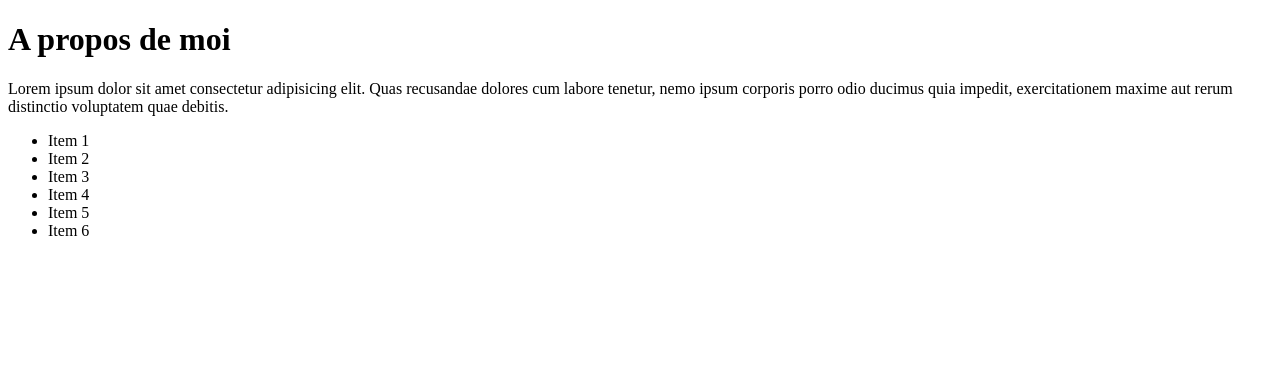
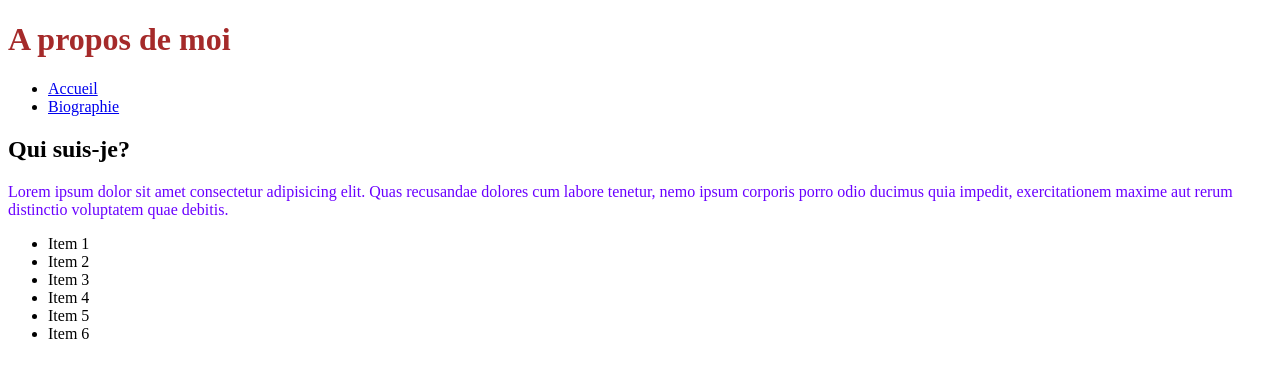
Before and after one commit to Gloryjoys/Projet-1, a plain HTML site: page A-Propos.html in a window 1280 px wide. Drawn offline with Linux system fonts and the light colour scheme.

Commit message:
Mes dernières modifications

```diff
--- a/A-Propos.html
+++ b/A-Propos.html
@@ -3,10 +3,18 @@
 <head>
     <meta charset="UFT-8">
     <meta name="viewport" content="width=device-width, initial-scale=1.0">
-    <title>Document 2</title>
+    <link rel="stylesheet" type="text/css" href="style.css">
+    <title>Projet 1</title>
 </head>
 <body>
     <h1>A propos de moi</h1>
+    <div class="menu">
+        <ul>
+            <li><a href="index.html">Accueil</a></li>
+            <li><a href="biographie.html">Biographie</a></li>
+        </ul>
+     </div>
+    <h2>Qui suis-je?</h2>
         <p>
             Lorem ipsum dolor sit amet consectetur adipisicing elit.
             Quas recusandae dolores cum labore tenetur, nemo ipsum corporis porro odio ducimus quia impedit, exercitationem maxime aut rerum distinctio voluptatem quae debitis.
--- a/style.css
+++ b/style.css
@@ -1,5 +1,6 @@
 h1 {
     font-size: 25;
+    color: brown;
 }
 p {
     color:rgb(106, 0, 255);
```
Also changed, not shown: biographie.html (+8 -1 lines), index.html (+3 -3 lines).
